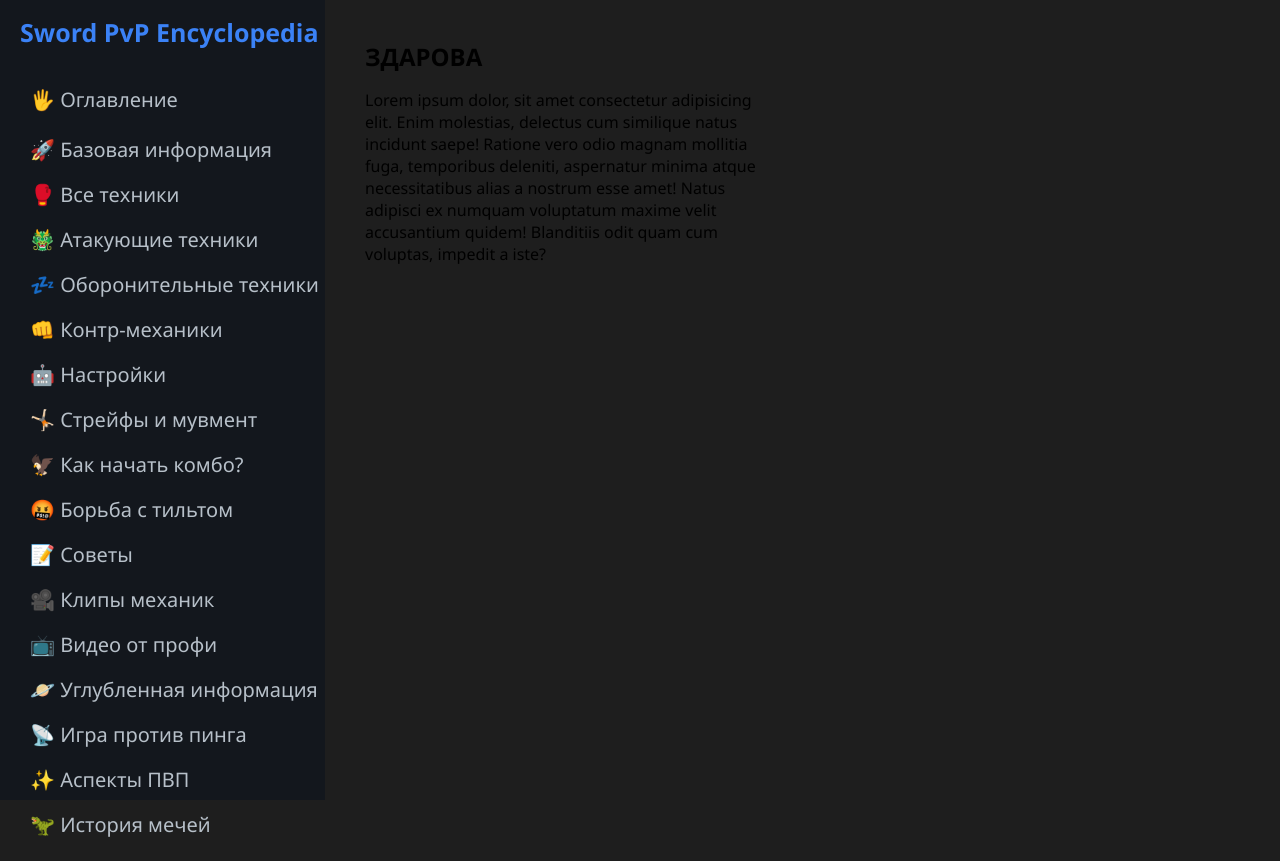
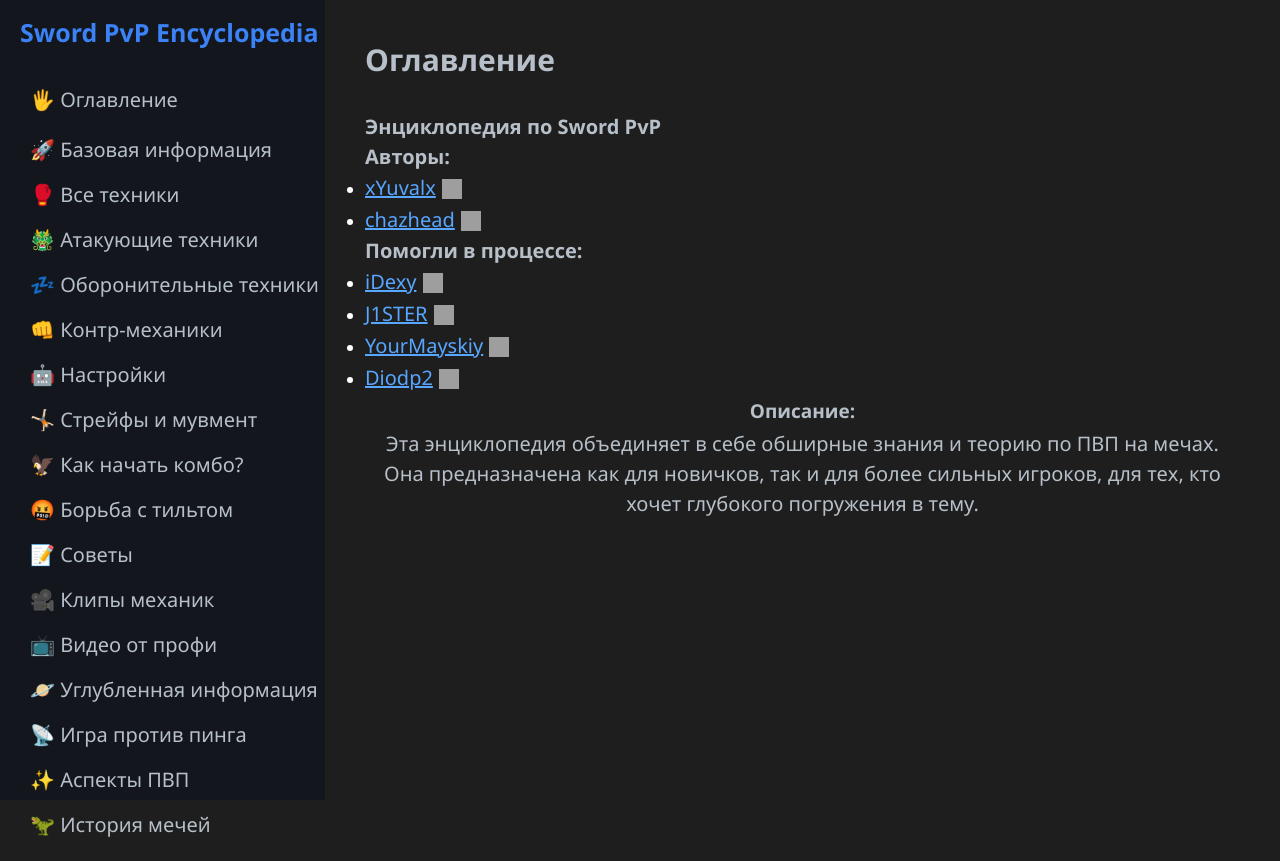
Before and after one commit to Tr0llMode/ruswordpvpguide.github.io, a plain HTML site: page index.html in a window 1280 px wide. Drawn offline with Linux system fonts and the light colour scheme; grey boxes are pictures that could not be loaded.

Commit message:
Пофиксил всё что надо было, начал делать мейн секцию сайта

```diff
--- a/index.html
+++ b/index.html
@@ -110,11 +110,42 @@
 
         <main class="main">
             <section class="welcome">
-                <h2>ЗДАРОВА</h1>
-                    <p>Lorem ipsum dolor, sit amet consectetur adipisicing elit. Enim molestias, delectus cum similique
-                        natus incidunt saepe! Ratione vero odio magnam mollitia fuga, temporibus deleniti, aspernatur
-                        minima atque necessitatibus alias a nostrum esse amet! Natus adipisci ex numquam voluptatum
-                        maxime velit accusantium quidem! Blanditiis odit quam cum voluptas, impedit a iste? </p>
+                <h2>Оглавление</h2>
+                <h3>Энциклопедия по Sword PvP</h3>
+                <h3>Авторы:</h3>
+                <ul class="authors">
+                    <li class="authors__li">
+                        <a href="">xYuvalx</a>
+                        <img src="https://minotar.net/helm/xYuvalx/600.png" alt="" class="player__emoji">
+                    </li>
+                    <li class="authors__li">
+                        <a href="https://www.youtube.com/@chazhead3088">chazhead</a>
+                        <img src="https://minotar.net/helm/chazhead/600.png" alt="" class="player__emoji">
+                    </li>
+                </ul>
+                <h3>Помогли в процессе:</h3>
+                <ul class="authors">
+                    <li class="authors__li">
+                        <a href="">iDexy</a>
+                        <img src="https://minotar.net/helm/iDexy/600.png" alt="" class="player__emoji">
+                    </li>
+                    <li class="authors__li">
+                        <a href="">J1STER</a>
+                        <img src="https://minotar.net/helm/j1ster/600.png" alt="" class="player__emoji">
+                    </li>
+                    <li class="authors__li">
+                        <a href="">YourMayskiy</a>
+                        <img src="https://minotar.net/helm/YourMayskiy/600.png" alt="" class="player__emoji">
+                    </li>
+                    <li class="authors__li">
+                        <a href="">Diodp2</a>
+                        <img src="https://minotar.net/helm/Diodp2/600.png" alt="" class="player__emoji">
+                    </li>
+                </ul>
+                <h4 class="h4__desc">Описание:</h4>
+                <p class="p">Эта энциклопедия объединяет в себе обширные знания и теорию по ПВП на мечах. Она
+                    предназначена как для новичков, так и для более сильных игроков, для тех, кто хочет глубокого
+                    погружения в тему.</p>
             </section>
             <section class="baseinfo"></section>
             <section class="alltech"></section>
--- a/styles.css
+++ b/styles.css
@@ -25,6 +25,9 @@
             --navbar-h1: #3B82F6;
             --navbar-p: #B7C0C9;
             --main-bg: #1e1e1e;
+            --welcome-author: rgb(88, 166, 255);
+            --h3: rgb(183, 192, 201);
+            --p: rgb(183, 192, 201);
     }
 
     .header {
@@ -57,7 +60,6 @@
     }
 
                 .h1:hover{
-                    cursor: wait;
                     background-clip: text;
                     -webkit-background-clip: text;
                     color: transparent;
@@ -82,10 +84,6 @@
                         background-position: 100% 0;
                     }
                 }
-
-    .header__nav {
-
-    }
 
     .navbar {
     padding: 0;
@@ -116,7 +114,7 @@
             }
 
     .navbar__item__link {
-        text-decoration: none;
+    text-decoration: none;
     color: var(--navbar-p);
     font-family: Segoe UI;
     font-size: 20px;
@@ -131,18 +129,89 @@
         list-style-type:  none
     }
 
-    .main {
+        .main {
         flex-grow: 1;
         display: flex;
         padding: 40px 40px;
-        width: 100vh;
+        width: 100vw;
     }
-    .welcome {
+
+    .welcome h2 {
+                color: rgb(183, 192, 201);
+                font-family: Segoe UI;
+                font-size: 30px;
+                font-weight: 700;
+                line-height: 40px;
+                letter-spacing: 0%;   /** Применять эти стили для будущих секторов сайта */
+                text-align: left;
+                margin-bottom: 32px;
     }
+    .welcome h3 {
+    color: var(--h3);
+    font-family: Segoe UI;
+    font-size: 20px;
+    font-weight: 700;
+    line-height: 30px;
+    letter-spacing: 0%;
+    text-align: left;
+}
+    .welcome a {
+        color: var(--welcome-author);
+        font-family: Segoe UI;
+        font-size: 20px;
+        font-weight: 400;
+        line-height: 30px;
+        letter-spacing: 0%;
+        text-align: left;
+        text-decoration-line: underline;
+}
+    .player__emoji {
+    position: relative;
+    width: 20px;
+    height: 20px;
+    top: 4px;
+    margin-left: 2px;
+}
+
+.authors{
+    margin: 0;
+    padding: 0;
+}
+.authors__li {
+    list-style-type: disc;
+    padding: 1px 0;
+}
+.authors__li::marker{
+    color: white;
+}
+.h4__desc {
+    /* smpguide.github.io/Semantic/Heading 3 */
+color: var(--h3);
+font-family: Segoe UI;
+font-size: 19px;
+font-weight: 600;
+line-height: 35px;
+letter-spacing: 0%;
+text-align: center;
+}
+p {
+    margin: 0;
+}
+
+.p {
+    color: var(--p);
+    font-family: Segoe UI;
+    font-size: 20px;
+    font-weight: 400;
+    line-height: 30px;
+    letter-spacing: 0%;
+    text-align: center;
+
+}
 
     .wrapper {
         display: flex;
-        width: 100vh;
+        width: 100vw;               /** Ошибка была тут. Ширина выставляется не через VH а через VW - View Width... */
         height: 100vh;
         flex-wrap: nowrap;
     }
```
